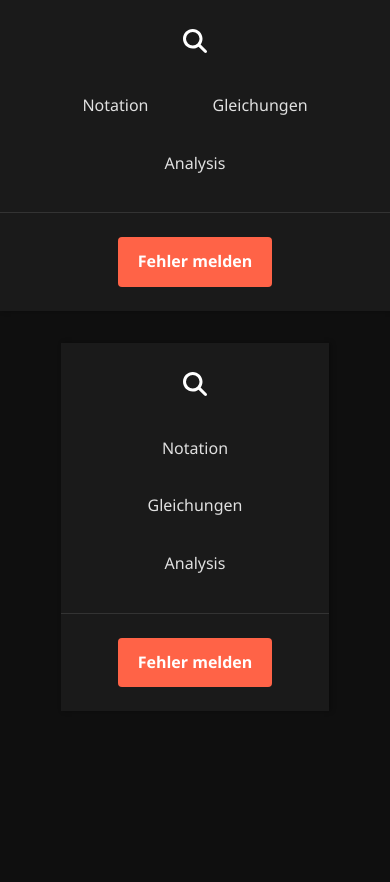
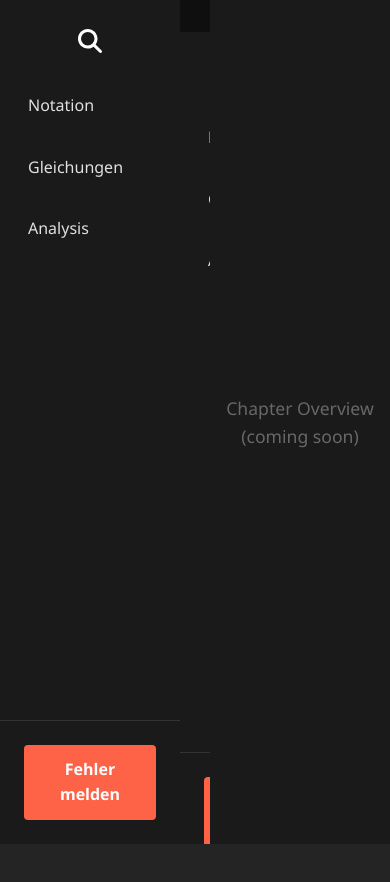
Before and after one commit to OfficerYoda/mathe-zusammenfassung-vue, a Vue app: page / in a window 390 px wide. Shown: the top 882 px of the page. After the commit the page ends 844 px from the top, so only its background shows below. Built offline with nearby package versions, Linux system fonts and the light colour scheme.

Commit message:
Layout working

```diff
--- a/src/main.ts
+++ b/src/main.ts
@@ -7,7 +7,6 @@ import {FontAwesomeIcon} from '@fortawesome/vue-fontawesome'
 import {faMagnifyingGlass} from '@fortawesome/free-solid-svg-icons'
 import './style.css';
 
-/* add icons to the library */
 library.add(faMagnifyingGlass)
 
 const app = createApp(App);
--- a/src/views/App.vue
+++ b/src/views/App.vue
@@ -1,45 +1,3 @@
-<template>
-  <div id="app-layout">
-    <aside class="sidebar">
-      <div class="sidebar-top-section">
-        <div class="search-icon-wrapper">
-          <button class="search-button">
-            <font-awesome-icon icon="fa-solid fa-magnifying-glass"/>
-          </button>
-        </div>
-
-        <nav class="chapter-navigation">
-          <ul>
-            <li v-for="chapter in chapters" :key="chapter.path">
-              <router-link :to="chapter.path" class="chapter-link">
-                {{ chapter.name }}
-              </router-link>
-            </li>
-          </ul>
-        </nav>
-      </div>
-
-      <div class="sidebar-bottom-section">
-        <router-link to="/report" class="report-error-button">
-          Fehler melden
-        </router-link>
-      </div>
-    </aside>
-    <div class="center-area">
-      <main class="content-area">
-        <div id="app-container">
-          <router-view></router-view>
-        </div>
-      </main>
-    </div>
-    <div class="right-placeholder">
-      <div class="placeholder-content">
-        <span>Subchapter Overview (coming soon)</span>
-      </div>
-    </div>
-  </div>
-</template>
-
 <script lang="ts">
 import {defineComponent, ref} from 'vue';
 import ContentSection from '../components/ContentSection.vue';
@@ -67,52 +25,71 @@ export default defineComponent({
 });
 </script>
 
-<style>
-#app-layout {
+<template>
+  <div class="app-layout">
+    <aside class="sidebar left-sidebar">
+      <div class="sidebar-top-section">
+        <div class="search-icon-wrapper">
+          <button class="search-button">
+            <font-awesome-icon icon="fa-solid fa-magnifying-glass"/>
+          </button>
+        </div>
+        <nav class="chapter-navigation">
+          <ul>
+            <li v-for="chapter in chapters" :key="chapter.path">
+              <router-link
+                  :to="chapter.path"
+                  class="chapter-link"
+                  active-class="chapter-link--active"
+                  exact-active-class="chapter-link--active"
+              >
+                {{ chapter.name }}
+              </router-link>
+            </li>
+          </ul>
+        </nav>
+      </div>
+      <div class="sidebar-bottom-section">
+        <router-link to="/report" class="report-error-button">
+          Fehler melden
+        </router-link>
+      </div>
+    </aside>
+    <main class="main-content">
+      <div id="app-container">
+        <router-view></router-view>
+      </div>
+    </main>
+    <aside class="sidebar right-sidebar">
+      <div class="placeholder-content">
+        <span>Chapter Overview (coming soon)</span>
+      </div>
+    </aside>
+  </div>
+</template>
+
+<style scoped>
+.app-layout {
   display: flex;
-  flex-direction: row;
-  min-height: 100vh;
+  height: 100vh;
+  width: 100vw;
+  overflow: hidden;
 }
 
+/* ---Left Sidebar--- */
 .sidebar {
   width: 15vw;
   min-width: 180px;
   max-width: 320px;
+  display: flex;
+  flex-direction: column;
   background-color: #1a1a1a;
   color: #e0e0e0;
-  display: flex;
-  flex-direction: column;
-  justify-content: space-between;
-  box-shadow: 2px 0 5px rgba(0, 0, 0, 0.3);
-  flex-shrink: 0;
-  position: relative;
+  /* Make sidebar fixed */
   height: 100vh;
-  touch-action: none;
-}
-
-.center-area {
-  flex: 1 1 auto;
-  display: flex;
-  justify-content: center;
-  align-items: flex-start;
-  min-width: 0;
-}
-
-.content-area {
-  min-width: 300px;
-  max-width: 1024px;
-  width: 100%;
-  padding: 2rem;
-  background-color: #0f0f0f;
-  overflow-y: auto;
-  height: 100vh;
-}
-
-/* Hide the scrollbar */
-.content-area::-webkit-scrollbar {
-  display: none;
-  width: 0;
-  height: 0;
+  position: sticky;
+  top: 0;
+  z-index: 2;
 }
 
 .search-icon-wrapper {
@@ -161,6 +138,11 @@ export default defineComponent({
   color: #ffffff;
 }
 
+/* Highlight active chapter link in green */
+.chapter-link--active {
+  background-color: #6ab04c !important;
+}
+
 .sidebar-bottom-section {
   margin-top: auto;
   padding: 1.5rem;
@@ -180,22 +162,31 @@ export default defineComponent({
 }
 
 .report-error-button:hover {
-  background-color: #d5462a;
+  background-color: #ce3f22;
   color: #fff;
 }
 
-.right-placeholder {
-  width: 15vw;
-  min-width: 180px;
-  max-width: 320px;
-  background: #181818;
+/* ---Center Area--- */
+.main-content {
+  flex: 1 1 auto;
+  display: flex;
+  justify-content: center;
+  align-items: flex-start;
+  padding: 2rem 0;
+  min-width: 0;
   height: 100vh;
-  display: flex;
-  align-items: center;
+  overflow-y: auto;
+}
+
+.main-content > * {
+  max-width: 1024px;
+  width: 100%;
+  height: 100%;
+}
+
+/* ---Right Sidebar--- */
+.right-sidebar {
   justify-content: center;
-  overflow: hidden;
-  overscroll-behavior: contain;
-  touch-action: none;
 }
 
 .placeholder-content {
@@ -205,71 +196,4 @@ export default defineComponent({
   padding: 1rem;
   opacity: 0.7;
 }
-
-@media (max-width: 768px) {
-  #app-layout {
-    flex-direction: column;
-  }
-
-  .sidebar {
-    position: static;
-    width: 100%;
-    max-width: none;
-    height: auto;
-    order: -1;
-  }
-
-  .sidebar-top-section {
-    display: flex;
-    flex-direction: column;
-    align-items: center;
-  }
-
-  .sidebar-bottom-section {
-    margin-top: 1.5rem;
-    align-items: center;
-  }
-
-  .chapter-navigation {
-    width: 100%;
-    text-align: center;
-  }
-
-  .chapter-navigation ul {
-    display: flex;
-    flex-wrap: wrap;
-    justify-content: center;
-    gap: 0.5rem;
-  }
-
-  .chapter-navigation li {
-    margin-bottom: 0;
-  }
-
-  .center-area {
-    width: 100%;
-  }
-
-  .content-area {
-    width: 100%;
-    margin: 1rem;
-    padding: 1rem;
-    height: auto;
-    overflow-y: visible;
-  }
-
-  .right-placeholder {
-    display: none;
-  }
-}
-
-@media (max-width: 900px) {
-  .right-placeholder {
-    display: none;
-  }
-
-  .content-area {
-    width: 64vw;
-  }
-}
 </style>
```
Also changed, not shown: src/router/index.ts (+7 -7 lines).
